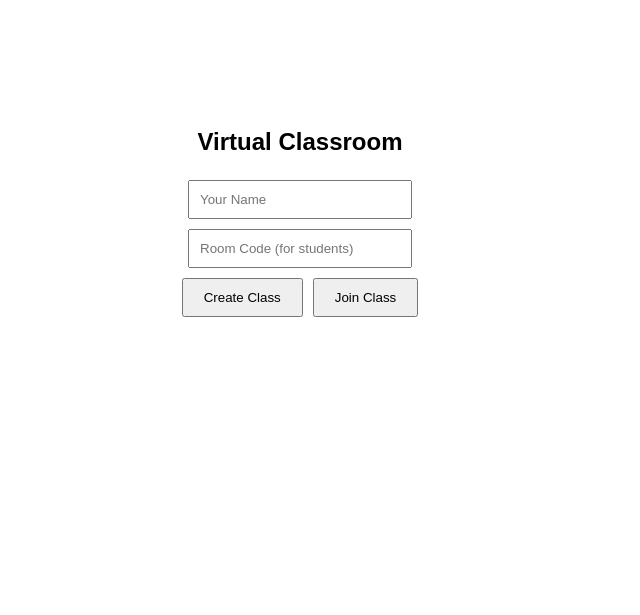
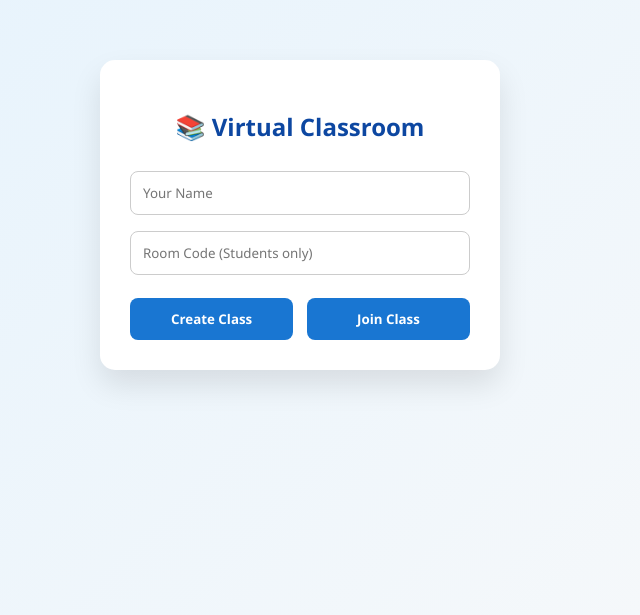
Before and after one commit to MUTHU-SAVITHA-R/chat-application, a React app in the folder frontend/: page / in a window 1280 px wide. Shown: the part 185-800 px from the top of the page, without its empty margins (340-980 px from the left). Built offline with nearby package versions, Linux system fonts and the light colour scheme; the HTML template or start-up script is replaced by a standard one.

Commit message:
updation sucessfull

```diff
--- a/frontend/src/App.jsx
+++ b/frontend/src/App.jsx
@@ -6,17 +6,19 @@ const BACKEND_HTTP = "https://chat-application-x3vg.onrender.com";
 
 export default function App() {
   const socketRef = useRef(null);
-  const [stage, setStage] = useState("home");
+
+  const [stage, setStage] = useState("home"); // home | chat
+  const [role, setRole] = useState("");
   const [name, setName] = useState("");
-  const [roomInput, setRoomInput] = useState(""); // Student input
-  const [room, setRoom] = useState(""); // Actual room code from backend
-  const [role, setRole] = useState("");
+  const [roomInput, setRoomInput] = useState("");
+  const [room, setRoom] = useState("");
   const [message, setMessage] = useState("");
   const [messages, setMessages] = useState([]);
 
   const connect = (selectedRole) => {
     if (!name.trim()) return alert("Enter your name");
-    if (selectedRole === "student" && !roomInput.trim()) return alert("Enter room code");
+    if (selectedRole === "student" && !roomInput.trim())
+      return alert("Enter room code");
 
     setRole(selectedRole);
 
@@ -25,16 +27,18 @@ export default function App() {
 
     socket.onopen = () => {
       if (selectedRole === "mentor") {
-        // Mentor creates a room
         socket.send(JSON.stringify({ type: "create-room", role: "mentor" }));
       } else {
-        // Student joins room
-        socket.send(JSON.stringify({
+        socket.send(
+          JSON.stringify({
             type: "join-room",
             role: "student",
-          code: roomInput, // pass the input code exactly
-          name: name
-        }));
+            code: roomInput,
+            name: name,
+          })
+        );
+        setRoom(roomInput);
+        setStage("chat");
       }
     };
 
@@ -47,7 +51,9 @@ export default function App() {
         setStage("chat");
       }
 
-      if (data.type === "chat") setMessages(prev => [...prev, data]);
+      if (data.type === "chat") {
+        setMessages((prev) => [...prev, data]);
+      }
 
       if (data.type === "error") alert(data.text);
     };
@@ -57,7 +63,13 @@ export default function App() {
 
   const sendMessage = () => {
     if (!message.trim()) return;
-    socketRef.current.send(JSON.stringify({ type: "chat", text: message }));
+
+    socketRef.current.send(
+      JSON.stringify({
+        type: "chat",
+        text: message,
+      })
+    );
     setMessage("");
   };
 
@@ -66,46 +78,49 @@ export default function App() {
     window.open(`${BACKEND_HTTP}/download-notes/${room}`);
   };
 
+  /* ============ HOME PAGE ============ */
   if (stage === "home") {
     return (
       <div className="center">
-        <h2>Virtual Classroom</h2>
+        <div className="home-card">
+          <h2>📚 Virtual Classroom</h2>
+
           <input
             placeholder="Your Name"
             value={name}
-          onChange={e => setName(e.target.value)}
+            onChange={(e) => setName(e.target.value)}
           />
+
           <input
-          placeholder="Room Code (for students)"
+            placeholder="Room Code (Students only)"
             value={roomInput}
-          onChange={e => setRoomInput(e.target.value)}
+            onChange={(e) => setRoomInput(e.target.value)}
           />
+
           <div className="btn-group">
             <button onClick={() => connect("mentor")}>Create Class</button>
             <button onClick={() => connect("student")}>Join Class</button>
           </div>
         </div>
+      </div>
     );
   }
 
+  /* ============ CHAT PAGE ============ */
   return (
     <div className="app">
       <div className="header">
-        {role === "mentor" ? "Mentor Classroom" : "Student Classroom"} | Room: {room}
+        <span>{role === "mentor" ? "Mentor" : "Student"} Classroom</span>
+        <span>Room: {room}</span>
       </div>
 
-      <button className="downloadBtn" onClick={downloadNotes}>📄 Download Notes</button>
+      <button className="downloadBtn" onClick={downloadNotes}>
+        📄 Download Notes
+      </button>
 
       <div className="chatBox">
         {messages.map((m, i) => (
-          <div
-            key={i}
-            className={`msg ${m.role}`}
-            style={{
-              alignSelf: m.role === role ? "flex-end" : "flex-start",
-              background: m.role === "mentor" ? "#d1e7ff" : "#e2ffe2"
-            }}
-          >
+          <div key={i} className={`msg ${m.role}`}>
             <b>{m.name}</b>
             <p>{m.text}</p>
           </div>
@@ -114,10 +129,10 @@ export default function App() {
 
       <div className="inputBox">
         <input
-          placeholder="Type message..."
+          placeholder="Type your message..."
           value={message}
-          onChange={e => setMessage(e.target.value)}
-          onKeyDown={e => e.key === "Enter" && sendMessage()}
+          onChange={(e) => setMessage(e.target.value)}
+          onKeyDown={(e) => e.key === "Enter" && sendMessage()}
         />
         <button onClick={sendMessage}>Send</button>
       </div>
--- a/frontend/src/style.css
+++ b/frontend/src/style.css
@@ -1,73 +1,153 @@
-body, html {
-  margin: 0;
-  padding: 0;
-  font-family: Arial, sans-serif;
-  height: 100%;
+/* Reset */
+* {
+  box-sizing: border-box;
+  font-family: "Segoe UI", sans-serif;
 }
 
+body {
+  margin: 0;
+  background: linear-gradient(135deg, #e3f2fd, #f8f9fa);
+}
+
+/* ===== HOME PAGE ===== */
 .center {
   height: 100vh;
   display: flex;
-  flex-direction: column;
   justify-content: center;
   align-items: center;
 }
 
-.center input {
-  margin: 5px;
-  padding: 10px;
-  width: 200px;
+.home-card {
+  background: white;
+  width: 90%;
+  max-width: 400px;
+  padding: 30px;
+  border-radius: 15px;
+  box-shadow: 0 15px 30px rgba(0,0,0,0.1);
+  text-align: center;
 }
 
-.center button {
-  margin: 5px;
-  padding: 10px 20px;
+.home-card h2 {
+  color: #0d47a1;
+  margin-bottom: 20px;
+}
+
+.home-card input {
+  width: 100%;
+  padding: 12px;
+  margin: 8px 0;
+  border-radius: 8px;
+  border: 1px solid #ccc;
+  outline: none;
+}
+
+.btn-group {
+  display: flex;
+  justify-content: space-between;
+  margin-top: 15px;
+}
+
+.btn-group button {
+  width: 48%;
+  padding: 12px;
+  border: none;
+  border-radius: 8px;
+  background: #1976d2;
+  color: white;
+  cursor: pointer;
+  font-weight: bold;
+}
+
+.btn-group button:hover {
+  background: #0d47a1;
+}
+
+/* ===== CHAT PAGE ===== */
+.app {
+  height: 100vh;
+  display: flex;
+  flex-direction: column;
+}
+
+.header {
+  padding: 15px;
+  background: #1976d2;
+  color: white;
+  font-weight: bold;
+  display: flex;
+  justify-content: space-between;
+}
+
+.downloadBtn {
+  background: #43a047;
+  color: white;
+  border: none;
+  padding: 10px 15px;
+  margin: 8px;
+  border-radius: 8px;
   cursor: pointer;
 }
 
-.app {
-  display: flex;
-  flex-direction: column;
-  height: 100vh;
-  padding: 10px;
+.downloadBtn:hover {
+  background: #2e7d32;
 }
 
-.header {
-  padding: 10px;
-  background: #128c7e;
-  color: white;
-  font-weight: bold;
-}
-
+/* Chat area */
 .chatBox {
   flex: 1;
+  padding: 10px;
   display: flex;
   flex-direction: column;
   overflow-y: auto;
-  padding: 10px;
-  border: 1px solid #ccc;
-  margin: 10px 0;
-  background: #f9f9f9;
+  background: #f1f5f9;
 }
 
 .msg {
-  padding: 5px 10px;
+  max-width: 70%;
+  padding: 10px;
   margin: 5px;
-  border-radius: 8px;
-  max-width: 60%;
+  border-radius: 10px;
+  font-size: 14px;
 }
 
+.msg.mentor {
+  background: #e3f2fd;
+  align-self: flex-start;
+}
+
+.msg.student {
+  background: #c8e6c9;
+  align-self: flex-end;
+}
+
+/* Input */
 .inputBox {
   display: flex;
+  padding: 10px;
+  background: white;
+  border-top: 1px solid #ccc;
 }
 
 .inputBox input {
   flex: 1;
-  padding: 10px;
-  margin-right: 5px;
+  padding: 12px;
+  border-radius: 8px;
+  border: 1px solid #ccc;
 }
 
-.inputBox button, .downloadBtn {
-  padding: 10px 15px;
+.inputBox button {
+  margin-left: 10px;
+  padding: 12px 20px;
+  background: #1976d2;
+  border: none;
+  color: white;
+  border-radius: 8px;
   cursor: pointer;
 }
+
+/* Mobile friendly */
+@media (max-width: 600px) {
+  .msg {
+    max-width: 85%;
+  }
+}
```
Lines whose indentation alone changed are shown as unchanged.
